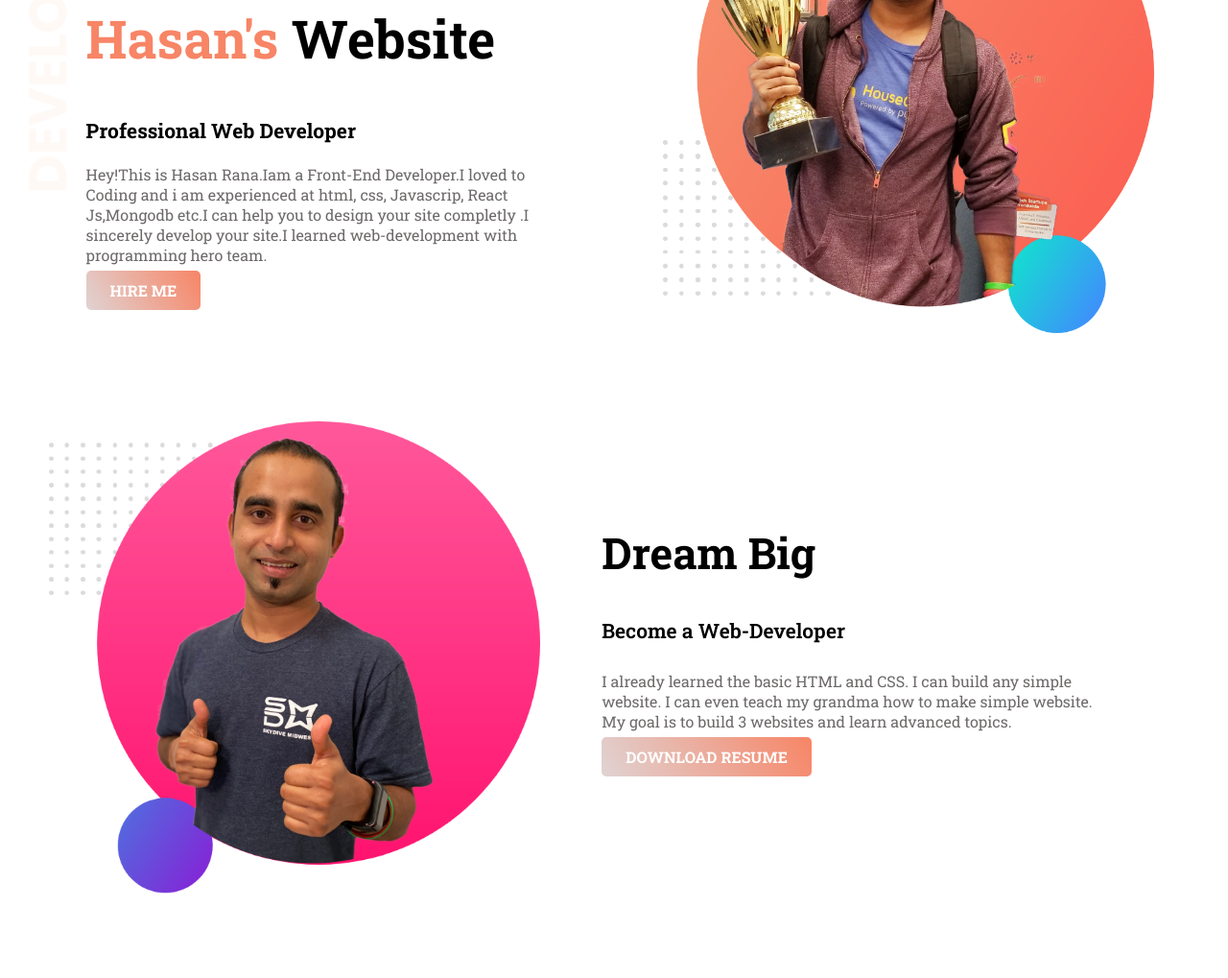
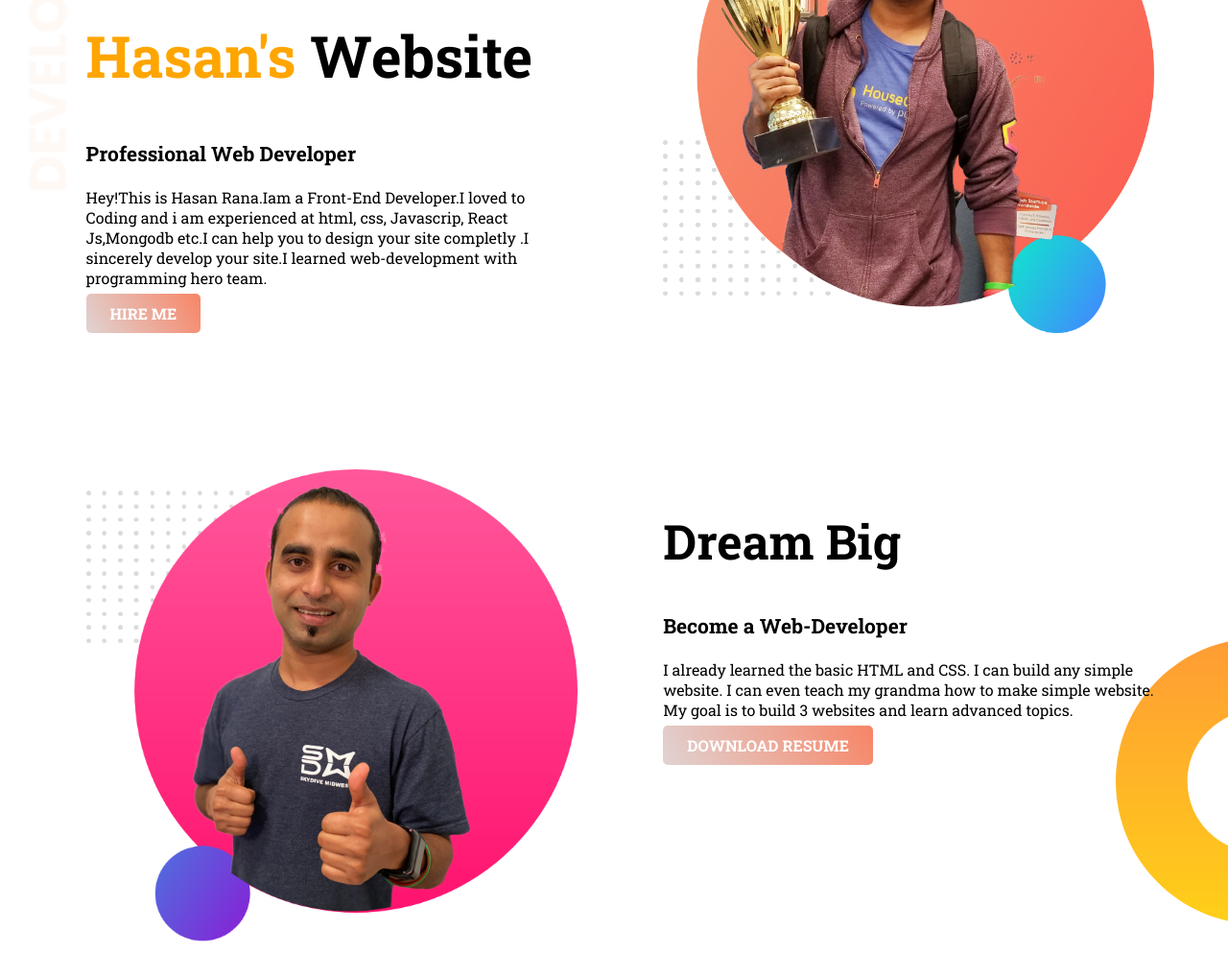
Before and after one commit to hasan178821/web-portfolio, a plain HTML site: page index.html in a window 1280 px wide. Shown: the part 161-1180 px from the top of the page at 96% size. Before the commit the page ends 1140 px from the top, so only its background shows below. Drawn offline with Linux system fonts and the light colour scheme.

Commit message:
added a about section

```diff
--- a/index.html
+++ b/index.html
@@ -9,16 +9,16 @@
 </head>
 <body>
 <!-- header section -->
-    <section class="header-section">
-        <div class="header-info">
+    <section class="header-banner">
+        <div class="half-width">
             <h1>Welcome To</h1>
             <h1> <span class="name-highlight">Hasan's </span> Website</h1>
             <h3>Professional Web Developer</h3>
             <p>Hey!This is Hasan Rana.Iam a Front-End Developer.I loved to Coding and i am experienced at html, css, Javascrip, React Js,Mongodb etc.I can help you to design your site completly .I sincerely develop your site.I learned web-development with programming hero team.</p>
-            <a href="#" class="link-button">HIRE ME</a>
+            <a href="https://www.facebook.com/profile.php?id=100010086906679" target="_blank" class="link-button">HIRE ME</a>
         </div>
 
-        <div class="header-info">
+        <div class="half-width">
             <img src="images/jhankar.png" alt="jhankar mahabub">
         </div>
 
@@ -27,15 +27,15 @@
 
 
 <!-- about section -->
-    <section class="about-section">
-        <div class="about-info">
+    <section class="dream-area">
+        <div class="half-width">
             <img src="images/jhankar2.png" alt="">
         </div>
-        <div class="about-info-right">
+        <div class="half-width">
             <h2 class="about-info-title">Dream Big</h2>
-            <h4>Become a Web-Developer</h4>
+            <h3>Become a Web-Developer</h3>
             <p>I already learned the basic HTML and CSS. I can build any simple website. I can even teach my grandma how to make simple website. My goal is to build 3 websites and learn advanced topics.</p>
-            <a class="link-button" href="#">DOWNLOAD RESUME</a>
+            <a class="link-button" href="https://www.facebook.com/profile.php?id=100010086906679" target="_blank">DOWNLOAD RESUME</a>
         </div>
 
     </section>
--- a/style.css
+++ b/style.css
@@ -3,25 +3,30 @@ margin: 0;
 padding: 0;
 font-family: 'Roboto Slab', serif;
 }
+section{
+    height: 500px;
+    padding-bottom: 150px;
+}
+/* header section */
 h1{
-    font-size: 55px;
+    font-size: 60px;
 }
 .name-highlight{
-    color: #f78566;
+    color: orange;
 }
 h3{
     font-size: 21px;
 }
-.header-info{
+.half-width{
     width: 40%;
     float: left;
     margin-left: 5%;
     padding-left: 2%;
 }
-.header-info img{
+.half-width img{
     width: 100%;
 }
-.header-section{
+.header-banner{
     background-image: url("images/top-banner.png");
     height: 500px;
     background-repeat: no-repeat;
@@ -34,39 +39,18 @@ h3{
     padding: 10px 25px;
     border-radius: 5px;
 }
+/* header section */
 
 
 /* about section */
-    .about-section{
-        margin-top: 100px;
-        background-image: url("images/dream-bg.png");
+    .dream-area{
+        background: url("images/dream-bg.png");
         background-repeat: no-repeat;
         background-position: right;
+
     }
-    .about-info{
-        width: 40%;
-        float: left;
-        margin-left: 4%;
-    }
-    .about-info-right{
-        width: 40%;
-        float: left;
-        margin-left: 5%;
-        height: 400px;
-        padding: 70px 0;
-    }
-    .about-info img{
-        width: 100%;
-    }
-    h4{
-        font-size: 21px;
-        font-weight: 600;
-    }
-    .about-info-title{
-        font-size: 45px;
-    }
-    p{
-        color: #6d6969;
+    h2{
+        font-size: 50px;
     }
 
 /* about section */
```
